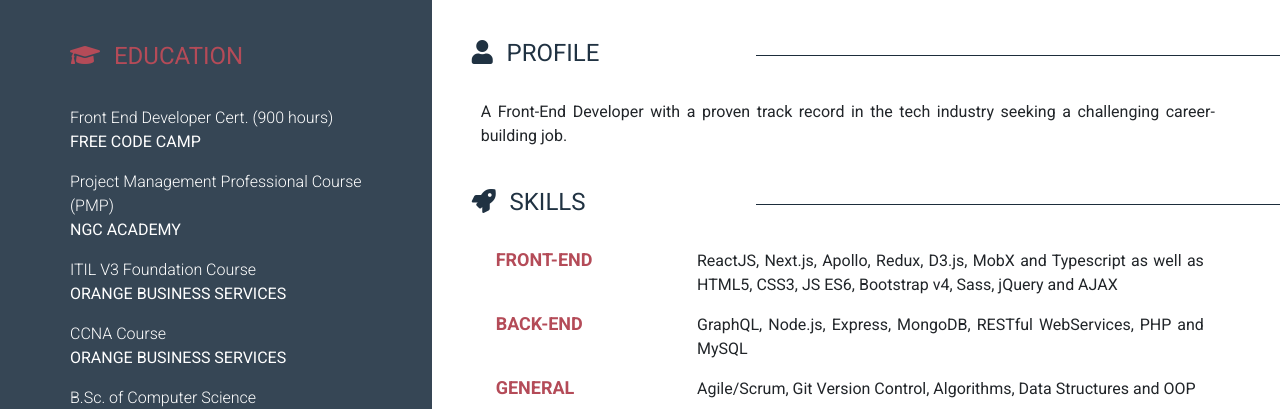
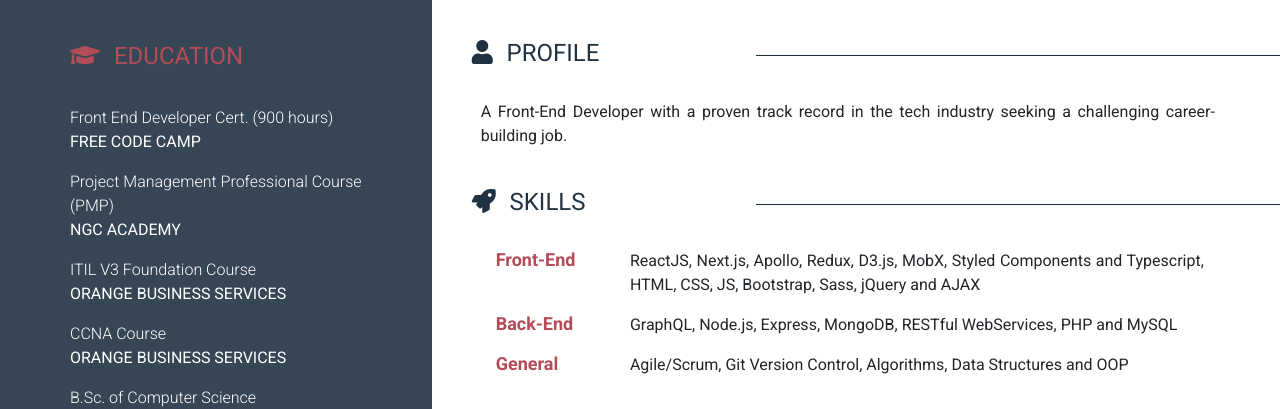
Before and after one commit to khaled-elakkad/dynamic-cv, a website: page dist/index.html in a window 1280 px wide. Shown: the part 373-782 px from the top of the page. Drawn offline with nearby package versions, Linux system fonts and the light colour scheme.

Commit message:
added styled components and removed versions from html, css, js and bootstrap

```diff
--- a/dist/css/main.css
+++ b/dist/css/main.css
@@ -75,7 +75,6 @@ h3, .right-side .experience-section .job-duration {
     color: #203242; }
   .right-side h3, .right-side .experience-section .job-duration {
     color: #b44b58;
-    text-transform: uppercase;
     font-weight: bold; }
   .right-side hr {
     background-color: #203242; }
--- a/dist/index.html
+++ b/dist/index.html
@@ -137,32 +137,36 @@
             </div>
             <div class="section-content px-4  my-4">
               <div class="row">
-                <div class="col-3">
-                  <h3>FRONT-END</h3>
+                <div class="col-2">
+                  <h3>Front-End</h3>
                 </div>
-                <div class="col-8">
+                <div class="col-9">
                   <p>
-                    ReactJS, Next.js, Apollo, Redux, D3.js, MobX and Typescript
-                    as well as HTML5, CSS3, JS ES6, Bootstrap v4, Sass, jQuery
-                    and AJAX
+                    ReactJS, Next.js, Apollo, Redux, D3.js, MobX, Styled
+                    Components and Typescript, HTML, CSS, JS, Bootstrap, Sass,
+                    jQuery and AJAX
                   </p>
                 </div>
               </div>
               <div class="row">
-                <div class="col-3">
-                  <h3>BACK-END</h3>
+                <div class="col-2">
+                  <h3>Back-End</h3>
                 </div>
-                <div class="col-8">
-                  <p>GraphQL, Node.js, Express, MongoDB, RESTful WebServices, PHP and MySQL</p>
+                <div class="col-9">
+                  <p>
+                    GraphQL, Node.js, Express, MongoDB, RESTful WebServices, PHP
+                    and MySQL
+                  </p>
                 </div>
               </div>
               <div class="row">
-                <div class="col-3">
+                <div class="col-2">
                   <h3>General</h3>
                 </div>
-                <div class="col-8">
+                <div class="col-9">
                   <p>
-                    Agile/Scrum, Git Version Control, Algorithms, Data Structures and OOP
+                    Agile/Scrum, Git Version Control, Algorithms, Data
+                    Structures and OOP
                   </p>
                 </div>
               </div>
@@ -198,7 +202,10 @@
                   <div class="col-11">
                     <ul>
                       <li>
-                          Developing the front and the back-end of <b>Dropmock</b>, a cloud based service that easily allows anyone to create image and video based social media content.
+                        Developing the front and the back-end of
+                        <b>Dropmock</b>, a cloud based service that easily
+                        allows anyone to create image and video based social
+                        media content.
                       </li>
                     </ul>
                   </div>
@@ -224,11 +231,12 @@
                   <div class="col-11">
                     <ul>
                       <li>
-                        Developed the front-end of <b>Churro</b>, a freelancing platform that matches companies with content creators.
+                        Developed the front-end of <b>Churro</b>, a freelancing
+                        platform that matches companies with content creators.
                       </li>
                       <li>
-                        Developed the front-end of <b>Syft LA</b>, the
-                        company's main website.
+                        Developed the front-end of <b>Syft LA</b>, the company's
+                        main website.
                       </li>
                     </ul>
                   </div>
@@ -247,7 +255,9 @@
                     </h3>
                   </div>
                   <div class="col-5">
-                    <p class="job-duration text-right">March 2019 - June 2019</p>
+                    <p class="job-duration text-right">
+                      March 2019 - June 2019
+                    </p>
                   </div>
                 </div>
                 <div class="row">
@@ -272,7 +282,9 @@
                 <div class="row">
                   <div class="col-6">
                     <h3>
-                      <span class="job-title">Freelance Software Developer</span>
+                      <span class="job-title"
+                        >Freelance Software Developer</span
+                      >
                       <br />
                       <span class="company-name">FREELANCER</span>
                     </h3>
@@ -284,7 +296,9 @@
                 <div class="row">
                   <div class="col-11">
                     <p>
-                      Responsible for designing, coding and modifying websites, from layout to function, according to the client's specifications.
+                      Responsible for designing, coding and modifying websites,
+                      from layout to function, according to the client's
+                      specifications.
                     </p>
                   </div>
                 </div>
--- a/dist/scss/main.scss
+++ b/dist/scss/main.scss
@@ -105,7 +105,7 @@ h3 {
 
   h3 {
     color: $redColor;
-    text-transform: uppercase;
+    // text-transform: uppercase;
     font-weight: bold;
   }
 
```
Lines whose indentation alone changed are shown as unchanged.
